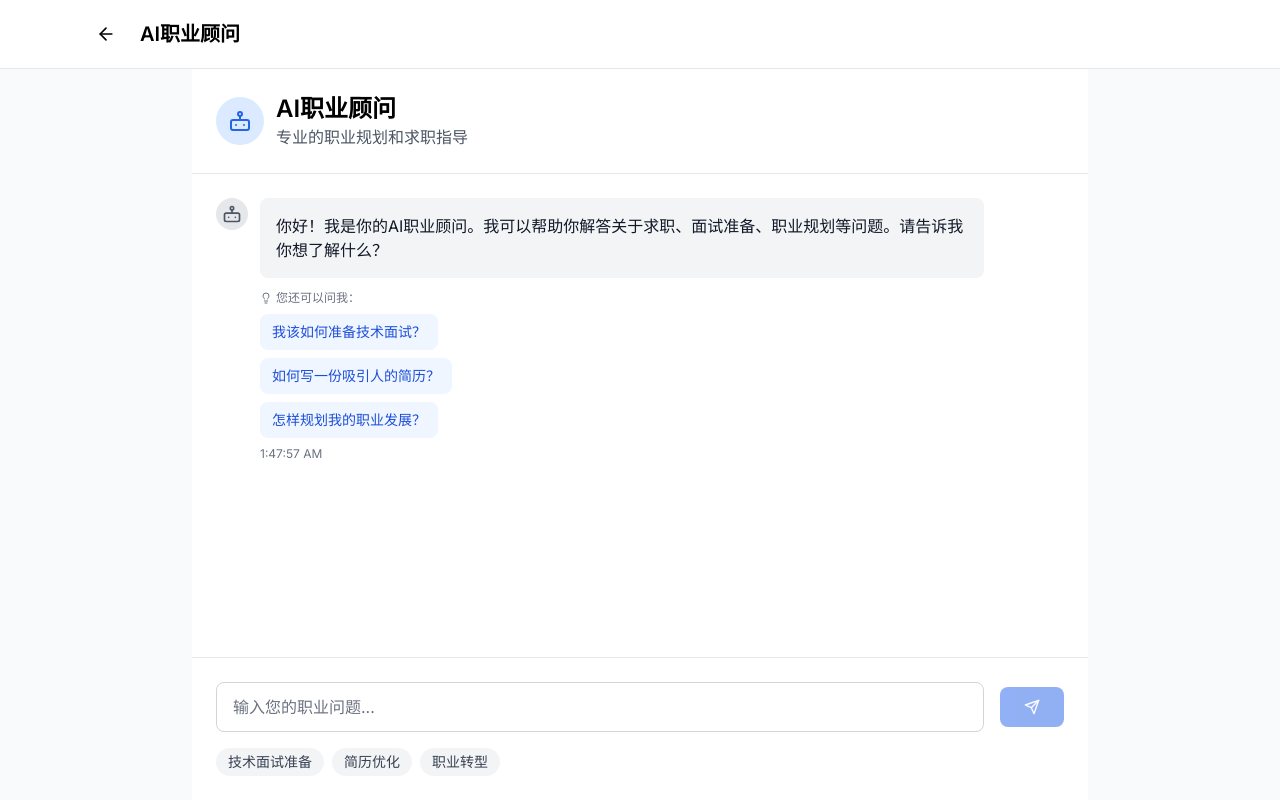
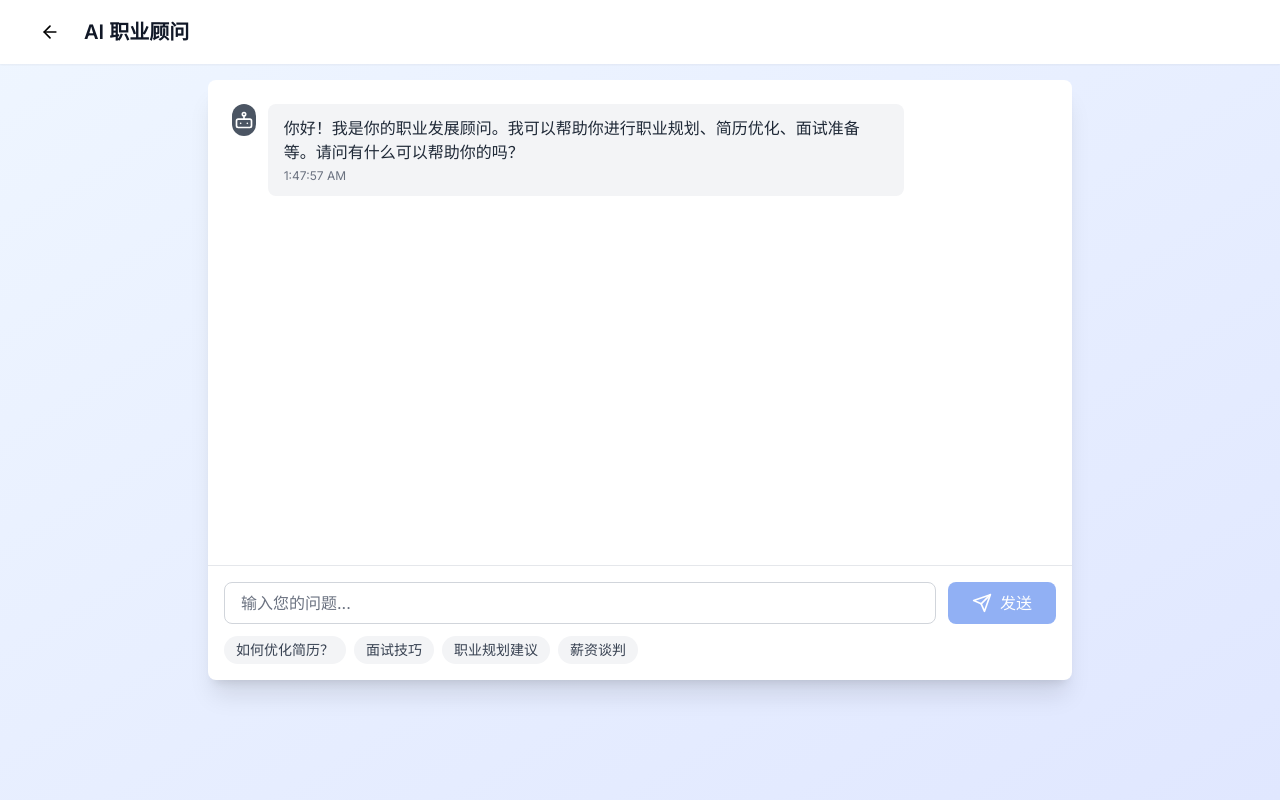
Before and after one commit to haodong124/ai-resume-agent, a React (Vite) app in the folder apps/web/: page /career-chat in a window 1280 px wide. Built offline with nearby package versions, Linux system fonts and the light colour scheme.

Commit message:
Update CareerChatPage.tsx

```diff
--- a/apps/web/src/pages/CareerChatPage.tsx
+++ b/apps/web/src/pages/CareerChatPage.tsx
@@ -1,33 +1,190 @@
 // apps/web/src/pages/CareerChatPage.tsx
-import React from 'react'
+import React, { useState } from 'react'
 import { useNavigate } from 'react-router-dom'
-import { ArrowLeft } from 'lucide-react'
-import CareerChat from '../components/CareerChat'
+import { ArrowLeft, Send, Bot, User, Loader2 } from 'lucide-react'
+import toast from 'react-hot-toast'
+
+interface Message {
+  id: string
+  role: 'user' | 'assistant'
+  content: string
+  timestamp: Date
+}
 
 const CareerChatPage: React.FC = () => {
   const navigate = useNavigate()
+  const [messages, setMessages] = useState<Message[]>([
+    {
+      id: '1',
+      role: 'assistant',
+      content: '你好！我是你的职业发展顾问。我可以帮助你进行职业规划、简历优化、面试准备等。请问有什么可以帮助你的吗？',
+      timestamp: new Date()
+    }
+  ])
+  const [input, setInput] = useState('')
+  const [loading, setLoading] = useState(false)
+
+  const sendMessage = async () => {
+    if (!input.trim() || loading) return
+
+    const userMessage: Message = {
+      id: Date.now().toString(),
+      role: 'user',
+      content: input,
+      timestamp: new Date()
+    }
+
+    setMessages(prev => [...prev, userMessage])
+    setInput('')
+    setLoading(true)
+
+    try {
+      // 模拟 AI 响应（实际应调用 API）
+      setTimeout(() => {
+        const aiMessage: Message = {
+          id: (Date.now() + 1).toString(),
+          role: 'assistant',
+          content: getAIResponse(input),
+          timestamp: new Date()
+        }
+        setMessages(prev => [...prev, aiMessage])
+        setLoading(false)
+      }, 1500)
+    } catch (error) {
+      toast.error('发送失败，请重试')
+      setLoading(false)
+    }
+  }
+
+  // 模拟 AI 响应逻辑
+  const getAIResponse = (question: string): string => {
+    const lowerQuestion = question.toLowerCase()
+
+    if (lowerQuestion.includes('简历')) {
+      return '关于简历优化，我建议你：\n1. 使用量化的成果描述\n2. 突出与目标职位相关的经验\n3. 保持简洁，控制在1-2页\n4. 使用专业的格式和布局\n\n你想了解哪个方面的具体建议？'
+    }
+
+    if (lowerQuestion.includes('面试')) {
+      return '面试准备的关键点：\n1. 研究目标公司和职位\n2. 准备STAR法则的案例故事\n3. 练习常见面试问题\n4. 准备好反问面试官的问题\n\n需要我帮你模拟面试吗？'
+    }
+
+    if (lowerQuestion.includes('职业规划') || lowerQuestion.includes('发展')) {
+      return '职业规划是一个长期过程，建议你：\n1. 明确自己的兴趣和优势\n2. 设定短期和长期目标\n3. 持续学习和提升技能\n4. 建立行业人脉网络\n\n你目前处于职业生涯的哪个阶段？'
+    }
+
+    return '这是个很好的问题！让我为你提供一些建议。你能详细说明一下你的具体情况吗？比如你的背景、目标和当前面临的挑战。'
+  }
 
   return (
-    <div className="h-screen flex flex-col bg-gray-50">
+    <div className="min-h-screen bg-gradient-to-br from-blue-50 to-indigo-100">
       {/* 顶部导航 */}
-      <header className="bg-white border-b border-gray-200">
-        <div className="max-w-6xl mx-auto px-6 py-4">
-          <div className="flex items-center">
-            <button
-              onClick={() => navigate('/')}
-              className="p-2 hover:bg-gray-100 rounded-lg transition mr-4"
-            >
-              <ArrowLeft className="w-5 h-5" />
-            </button>
-            <h1 className="text-xl font-semibold">AI职业顾问</h1>
+      <header className="bg-white shadow-sm">
+        <div className="max-w-7xl mx-auto px-4 sm:px-6 lg:px-8">
+          <div className="flex items-center justify-between h-16">
+            <div className="flex items-center">
+              <button
+                onClick={() => navigate(-1)}
+                className="p-2 rounded-lg hover:bg-gray-100 transition"
+              >
+                <ArrowLeft className="w-5 h-5" />
+              </button>
+              <h1 className="ml-4 text-xl font-semibold text-gray-900">
+                AI 职业顾问
+              </h1>
+            </div>
           </div>
         </div>
       </header>
 
-      {/* 聊天组件 */}
-      <main className="flex-1">
-        <CareerChat />
-      </main>
+      {/* 聊天区域 */}
+      <div className="max-w-4xl mx-auto p-4">
+        <div className="bg-white rounded-lg shadow-xl h-[calc(100vh-200px)] flex flex-col">
+          {/* 消息列表 */}
+          <div className="flex-1 overflow-y-auto p-6 space-y-4">
+            {messages.map((message) => (
+              <div
+                key={message.id}
+                className={`flex ${message.role === 'user' ? 'justify-end' : 'justify-start'}`}
+              >
+                <div className={`flex items-start space-x-3 max-w-2xl ${
+                  message.role === 'user' ? 'flex-row-reverse space-x-reverse' : ''
+                }`}>
+                  <div className={`w-8 h-8 rounded-full flex items-center justify-center ${
+                    message.role === 'user' ? 'bg-blue-600' : 'bg-gray-600'
+                  }`}>
+                    {message.role === 'user' ? (
+                      <User className="w-5 h-5 text-white" />
+                    ) : (
+                      <Bot className="w-5 h-5 text-white" />
+                    )}
+                  </div>
+                  <div className={`rounded-lg px-4 py-3 ${
+                    message.role === 'user'
+                      ? 'bg-blue-600 text-white'
+                      : 'bg-gray-100 text-gray-800'
+                  }`}>
+                    <p className="whitespace-pre-wrap">{message.content}</p>
+                    <p className={`text-xs mt-1 ${
+                      message.role === 'user' ? 'text-blue-100' : 'text-gray-500'
+                    }`}>
+                      {message.timestamp.toLocaleTimeString()}
+                    </p>
+                  </div>
+                </div>
+              </div>
+            ))}
+
+            {loading && (
+              <div className="flex justify-start">
+                <div className="flex items-center space-x-3">
+                  <div className="w-8 h-8 bg-gray-600 rounded-full flex items-center justify-center">
+                    <Bot className="w-5 h-5 text-white" />
+                  </div>
+                  <div className="bg-gray-100 rounded-lg px-4 py-3">
+                    <Loader2 className="w-5 h-5 animate-spin text-gray-600" />
+                  </div>
+                </div>
+              </div>
+            )}
+          </div>
+
+          {/* 输入区域 */}
+          <div className="border-t p-4">
+            <div className="flex space-x-3">
+              <input
+                type="text"
+                value={input}
+                onChange={(e) => setInput(e.target.value)}
+                onKeyPress={(e) => e.key === 'Enter' && sendMessage()}
+                placeholder="输入您的问题..."
+                className="flex-1 px-4 py-2 border border-gray-300 rounded-lg focus:ring-2 focus:ring-blue-500 focus:border-transparent"
+                disabled={loading}
+              />
+              <button
+                onClick={sendMessage}
+                disabled={!input.trim() || loading}
+                className="px-6 py-2 bg-blue-600 text-white rounded-lg hover:bg-blue-700 disabled:opacity-50 disabled:cursor-not-allowed flex items-center space-x-2"
+              >
+                <Send className="w-5 h-5" />
+                <span>发送</span>
+              </button>
+            </div>
+
+            {/* 快捷问题 */}
+            <div className="mt-3 flex flex-wrap gap-2">
+              {['如何优化简历？', '面试技巧', '职业规划建议', '薪资谈判'].map((question) => (
+                <button
+                  key={question}
+                  onClick={() => setInput(question)}
+                  className="px-3 py-1 text-sm bg-gray-100 text-gray-700 rounded-full hover:bg-gray-200"
+                >
+                  {question}
+                </button>
+              ))}
+            </div>
+          </div>
+        </div>
+      </div>
     </div>
   )
 }
```
